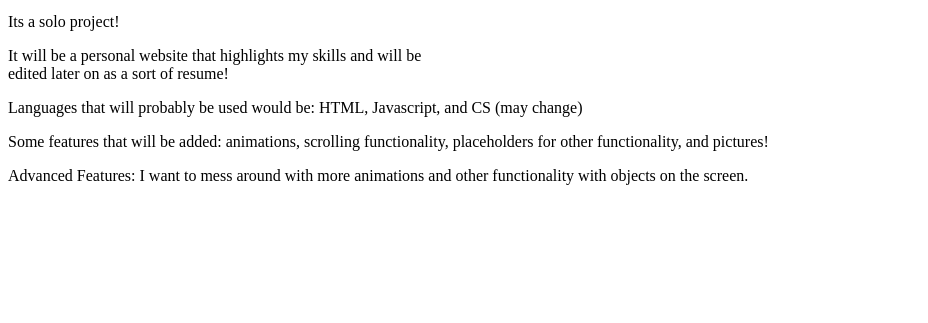
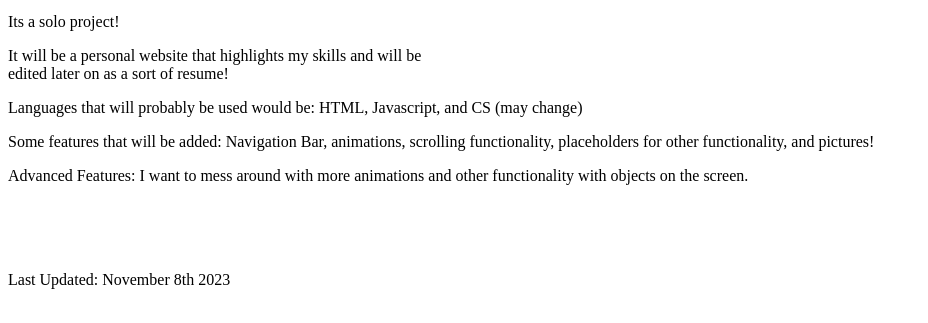
Before and after one commit to rplewi/project-proposal, a plain HTML site: page index.html in a window 1280 px wide. Shown: the part 87-410 px from the top of the page, without its empty margins (0-928 px from the left). Drawn offline with Linux system fonts and the light colour scheme.

Commit message:
Updated website to show needed requirements

```diff
--- a/index.html
+++ b/index.html
@@ -4,5 +4,9 @@
 <p>It will be a personal website that highlights my skills and will be <br>
 edited later on as a sort of resume!</p>
 <p>Languages that will probably be used would be: HTML, Javascript, and CS (may change)</p>
-<p>Some features that will be added: animations, scrolling functionality, placeholders for other functionality, and pictures!</p>
+<p>Some features that will be added: Navigation Bar, animations, scrolling functionality, placeholders for other functionality, and pictures!</p>
 <p>Advanced Features: I want to mess around with more animations and other functionality with objects on the screen. </p>
+<br>
+<br>
+<br>
+<p>Last Updated: November 8th 2023</p>
```
